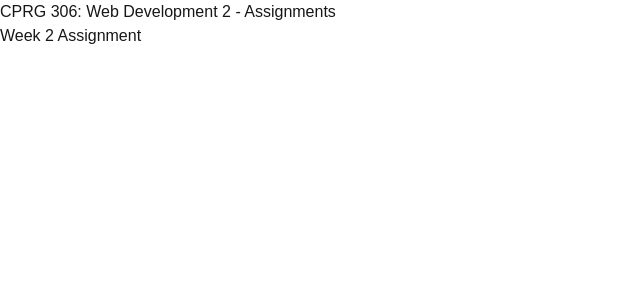
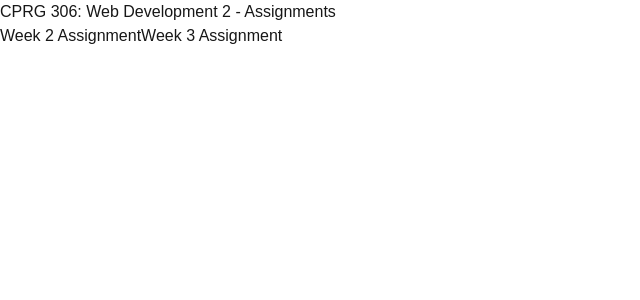
Before and after one commit to Parneetsandhu05/cprg306-assignments, a Next.js app: page / in a window 1280 px wide. Shown: the top 300 px of the page, without its empty margins (0-640 px from the left). Built offline with nearby package versions, Linux system fonts and the light colour scheme.

Commit message:
Added link for week 3

```diff
--- a/app/page.js
+++ b/app/page.js
@@ -6,6 +6,7 @@ export default function Home() {
       <h1>CPRG 306: Web Development 2 - Assignments</h1>
       <p>
         <Link href="/week-2">Week 2 Assignment</Link>
+        <Link href="/week-3">Week 3 Assignment</Link>
       </p>
     </main>
   );
```
